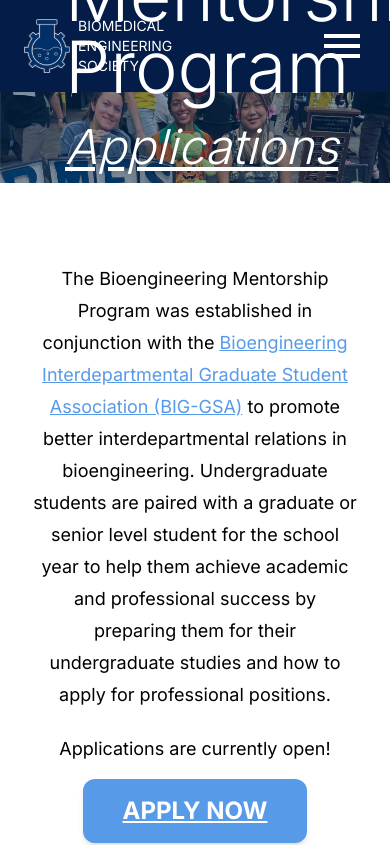
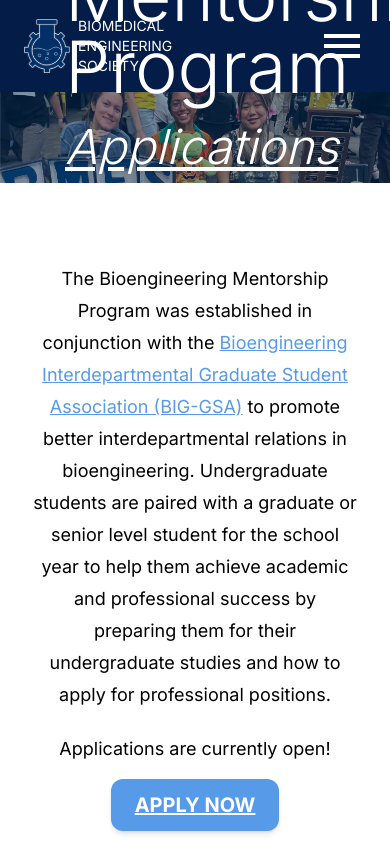
Before and after one commit to acm-ucr/bmes-website, a Next.js app: page /mentorship in a window 390 px wide. Shown: the top 845 px of the page. Built offline with nearby package versions, Linux system fonts and the light colour scheme.

Commit message:
change button size

```diff
--- a/src/components/mentorship/AboutProgram.tsx
+++ b/src/components/mentorship/AboutProgram.tsx
@@ -52,7 +52,7 @@ const AboutProgram = () => {
         href="https://docs.google.com/forms/d/e/1FAIpQLSe_JAmygafDcCn9ZOmhAtJMnvt12eJtTAhqDsywWScxiyF5Yg/viewform"
         target="_blank"
         rel="noopener noreferrer"
-        className="bg-bmes-blue-300 z-10 mt-4 rounded-xl px-10 py-4 text-2xl font-bold text-white underline shadow-md transition hover:scale-105"
+        className="bg-bmes-blue-300 z-10 mt-4 rounded-xl px-6 md:px-10 py-3 md:py-4 text-xl md:text-2xl font-bold text-white underline shadow-md transition hover:scale-105 "
       >
         APPLY NOW
       </a>
```
